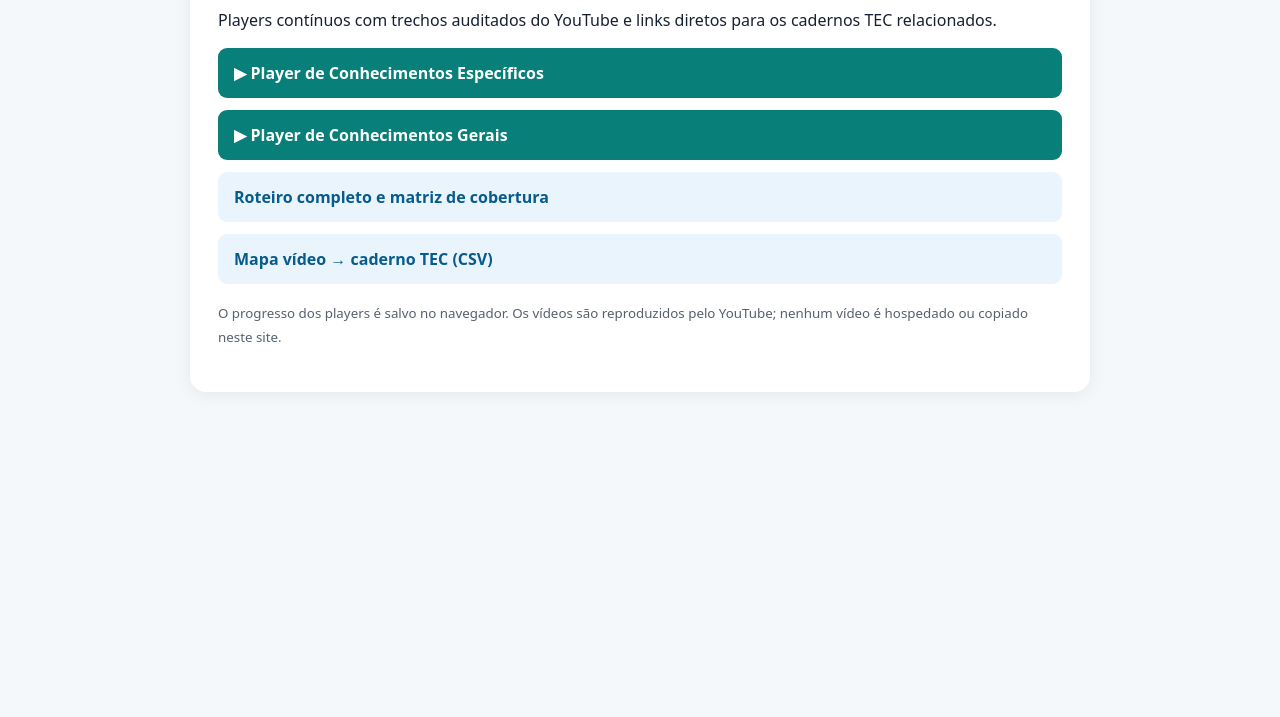
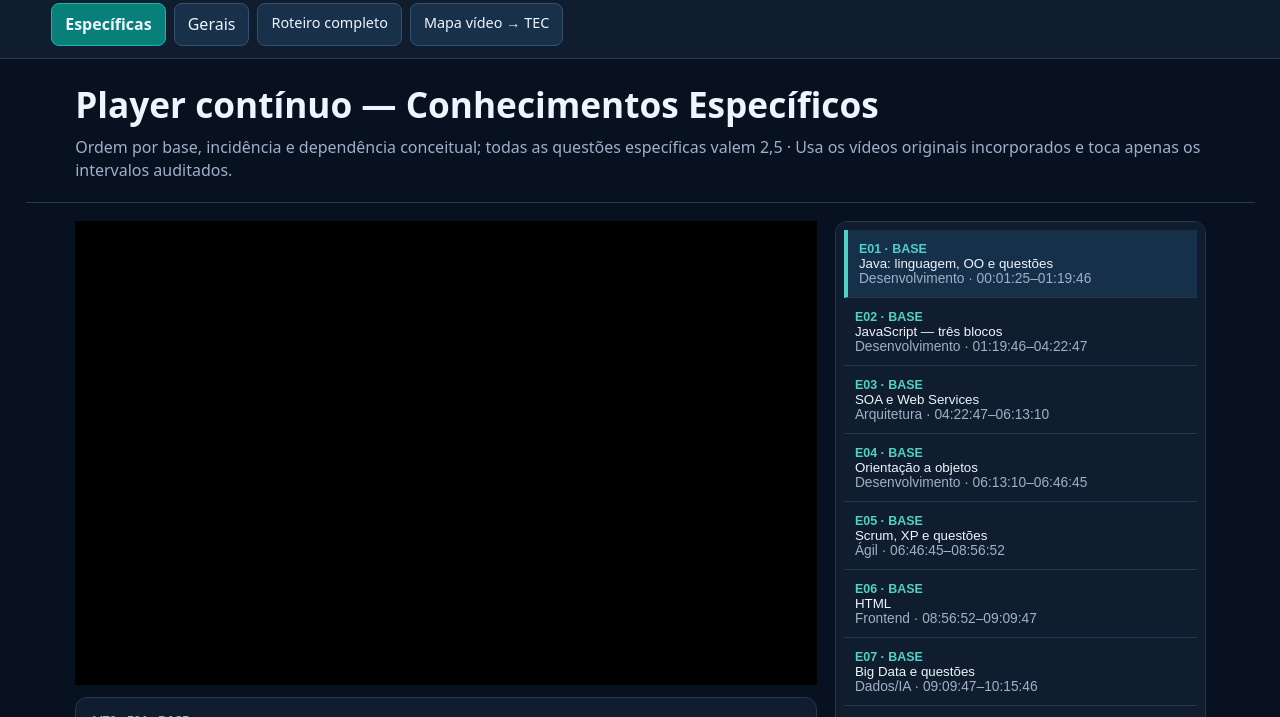
Before and after one commit to asmeduardo/estudos-concursos, a plain HTML site: page index.html in a window 1280 px wide. Shown: the part 121-838 px from the top of the page. Before the commit the page ends 800 px from the top, so only its background shows below. Drawn offline with Linux system fonts and the light colour scheme.

Commit message:
Unifica players em uma pagina com abas

```diff
--- a/index.html
+++ b/index.html
@@ -1,22 +1,5 @@
 <!doctype html>
-<html lang="pt-BR">
-<head>
-  <meta charset="utf-8">
-  <meta name="viewport" content="width=device-width,initial-scale=1">
-  <title>Dataprev 2026 — Rota de estudo</title>
-  <style>
-    body{font:16px/1.5 system-ui,sans-serif;max-width:900px;margin:0 auto;padding:32px 20px;color:#172033;background:#f5f8fb}
-    main{background:white;padding:28px;border-radius:16px;box-shadow:0 3px 18px #0001} h1{margin-top:0;color:#073b66}
-    a{display:block;margin:12px 0;padding:13px 16px;border-radius:9px;background:#087f78;color:white;text-decoration:none;font-weight:600}
-    a.secondary{background:#eaf4fc;color:#075b8d} small{color:#56616f}
-  </style>
-</head>
-<body><main>
-  <h1>Dataprev 2026 — rota de estudo</h1>
-  <p>Players contínuos com trechos auditados do YouTube e links diretos para os cadernos TEC relacionados.</p>
-  <a href="PLAYER_ESPECIFICAS_V2.html">▶ Player de Conhecimentos Específicos</a>
-  <a href="PLAYER_GERAIS_V2.html">▶ Player de Conhecimentos Gerais</a>
-  <a class="secondary" href="ROTEIRO_ESTUDO_DATAPREV_V2.html">Roteiro completo e matriz de cobertura</a>
-  <a class="secondary" href="MAPA_VIDEO_TEC_V2.csv">Mapa vídeo → caderno TEC (CSV)</a>
-  <p><small>O progresso dos players é salvo no navegador. Os vídeos são reproduzidos pelo YouTube; nenhum vídeo é hospedado ou copiado neste site.</small></p>
-</main></body></html>
+<html lang="pt-BR"><head><meta charset="utf-8"><meta name="viewport" content="width=device-width,initial-scale=1"><title>Dataprev 2026 — Player</title>
+<style>*{box-sizing:border-box}body{margin:0;background:#07111f;color:#eef5ff;font:16px/1.45 system-ui,sans-serif}header{padding:18px 4vw;border-bottom:1px solid #26384f}h1{margin:0 0 5px;font-size:clamp(1.3rem,3vw,2rem)}p{margin:0;color:#9fb0c7}nav{display:flex;gap:8px;flex-wrap:wrap;padding:12px 4vw;background:#101d2f;border-bottom:1px solid #26384f}button,a{border:1px solid #36516f;border-radius:8px;padding:9px 13px;background:#18304a;color:#eef5ff;text-decoration:none;cursor:pointer;font:inherit}button.active{background:#087f78;border-color:#17b6aa;font-weight:700}a{font-size:.9rem}main{padding:0 2vw}iframe{display:block;width:100%;height:calc(100vh - 142px);min-height:650px;border:0}</style></head>
+<body><header><h1>Dataprev 2026 — rota de estudo</h1><p>Alterne entre Específicas e Gerais sem abrir outra aba.</p></header><nav><button id="specific" class="active">Específicas</button><button id="general">Gerais</button><a href="ROTEIRO_ESTUDO_DATAPREV_V2.html">Roteiro completo</a><a href="MAPA_VIDEO_TEC_V2.csv">Mapa vídeo → TEC</a></nav><main><iframe id="player" src="PLAYER_ESPECIFICAS_V2.html" title="Player Dataprev"></iframe></main>
+<script>const frame=document.querySelector('#player'),specific=document.querySelector('#specific'),general=document.querySelector('#general');function show(which){const s=which==='specific';frame.src=s?'PLAYER_ESPECIFICAS_V2.html':'PLAYER_GERAIS_V2.html';specific.classList.toggle('active',s);general.classList.toggle('active',!s);history.replaceState(null,'',s?'#especificas':'#gerais')}specific.onclick=()=>show('specific');general.onclick=()=>show('general');if(location.hash==='#gerais')show('general');</script></body></html>
```
